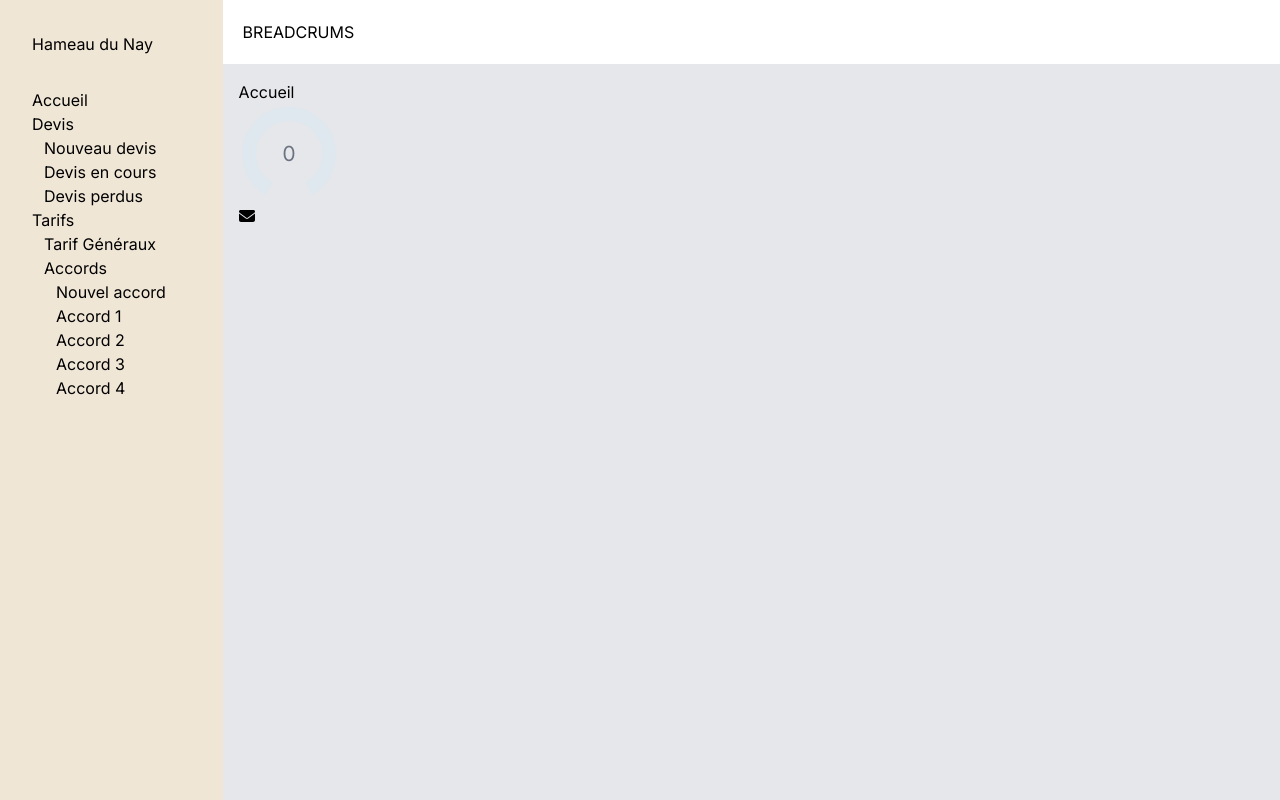
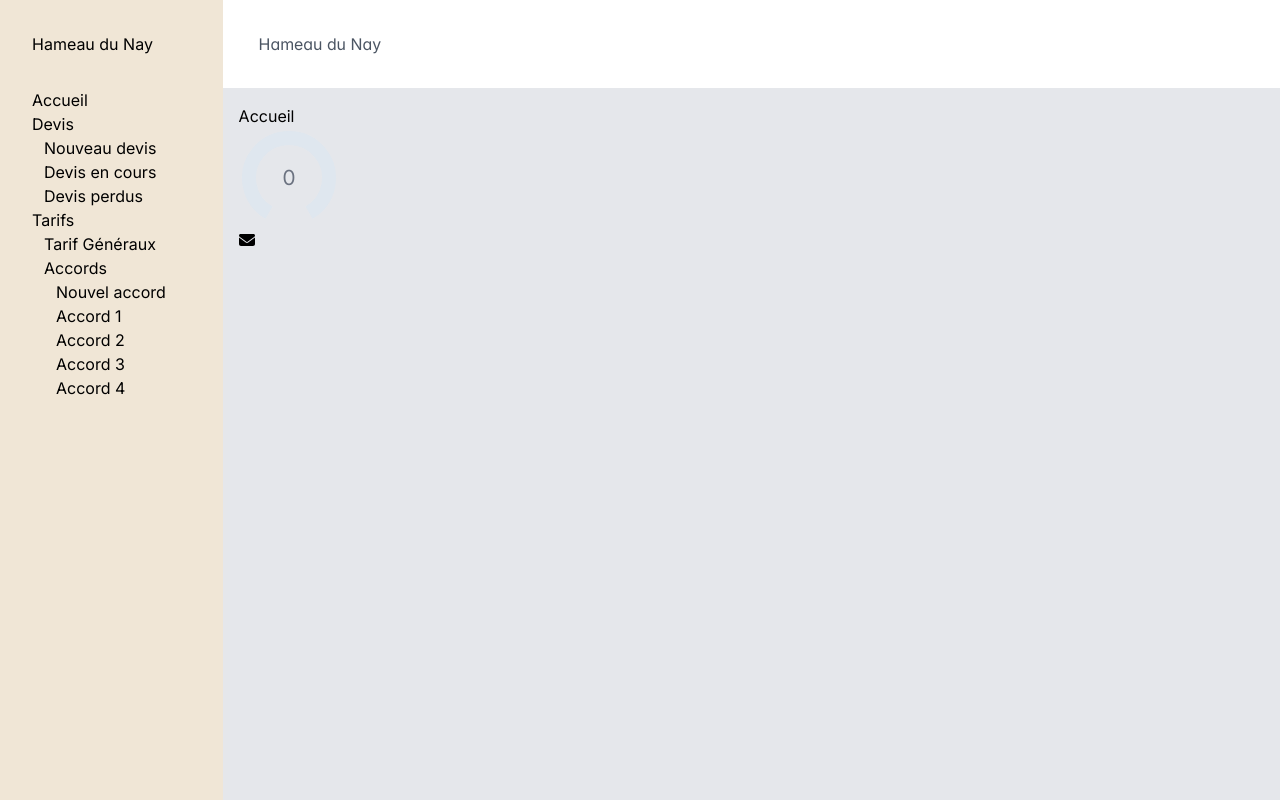
Before and after one commit to BahAilime/gestion-du-nay, a Next.js app: page / in a window 1280 px wide. Built offline with nearby package versions, Linux system fonts and the light colour scheme.

Commit message:
Ajout du système de breadcrumb

```diff
--- a/app/layout.tsx
+++ b/app/layout.tsx
@@ -1,28 +1,38 @@
-import type { Metadata } from "next";
-import Link from "next/link";
-import { Inter } from "next/font/google";
+'use client'
 
+// CSS
 import '@fortawesome/fontawesome-svg-core/styles.css';
 import "primereact/resources/themes/lara-light-indigo/theme.css";
 import "./globals.css";
-
 import { config } from '@fortawesome/fontawesome-svg-core';
 config.autoAddCss = false;
 
+// NextJs
+import Link from "next/link";
+import { Inter } from "next/font/google";
+import { usePathname } from 'next/navigation';
+
+// PrimeReact
 import { PrimeReactProvider } from 'primereact/api';
+import { BreadCrumb } from 'primereact/breadcrumb';
 
 const inter = Inter({ subsets: ["latin"] });
-
-export const metadata: Metadata = {
-  title: "Create Next App",
-  description: "Generated by create next app",
-};
 
 export default function RootLayout({
   children,
 }: Readonly<{
   children: React.ReactNode;
 }>) {
+
+  const pathlist = usePathname().split('/')
+  const breadcrumbItems = []
+  for (let i = 0; i < pathlist.length; i++) {
+    if (pathlist[i] === "") continue
+    breadcrumbItems.push({
+      template: () => <Link href={"/" + pathlist.slice(1, i + 1).join("/")}>{pathlist[i][0].toUpperCase() + pathlist[i].slice(1)}</Link>
+    })
+  }
+
   return (
     <PrimeReactProvider>
       <html lang="fr">
@@ -67,7 +77,7 @@ export default function RootLayout({
           </aside>
           <main className="h-screen w-full flex flex-col">
             <header className="m-5">
-              <h1>BREADCRUMS</h1>
+              <h1><BreadCrumb model={breadcrumbItems} home={{ label: 'Hameau du Nay', url: '/' }} /></h1>
             </header>
             <main className="h-full w-full bg-gray-200 p-4 overflow-y-scroll">
               {children}
```
